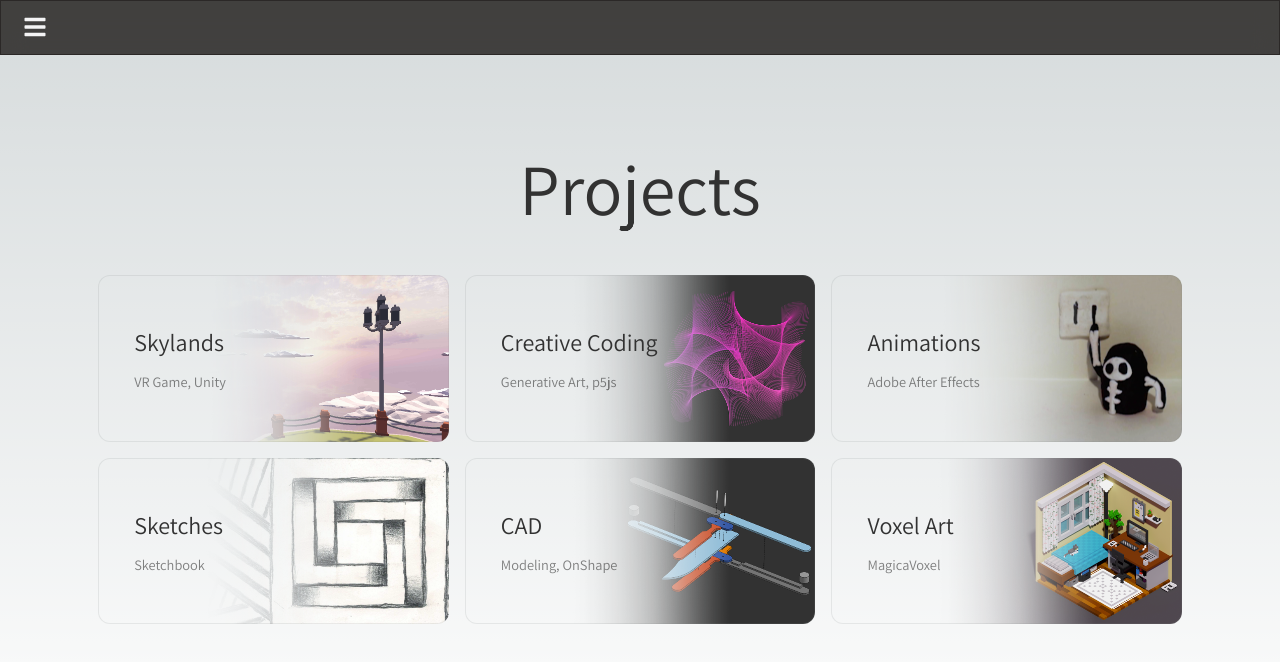
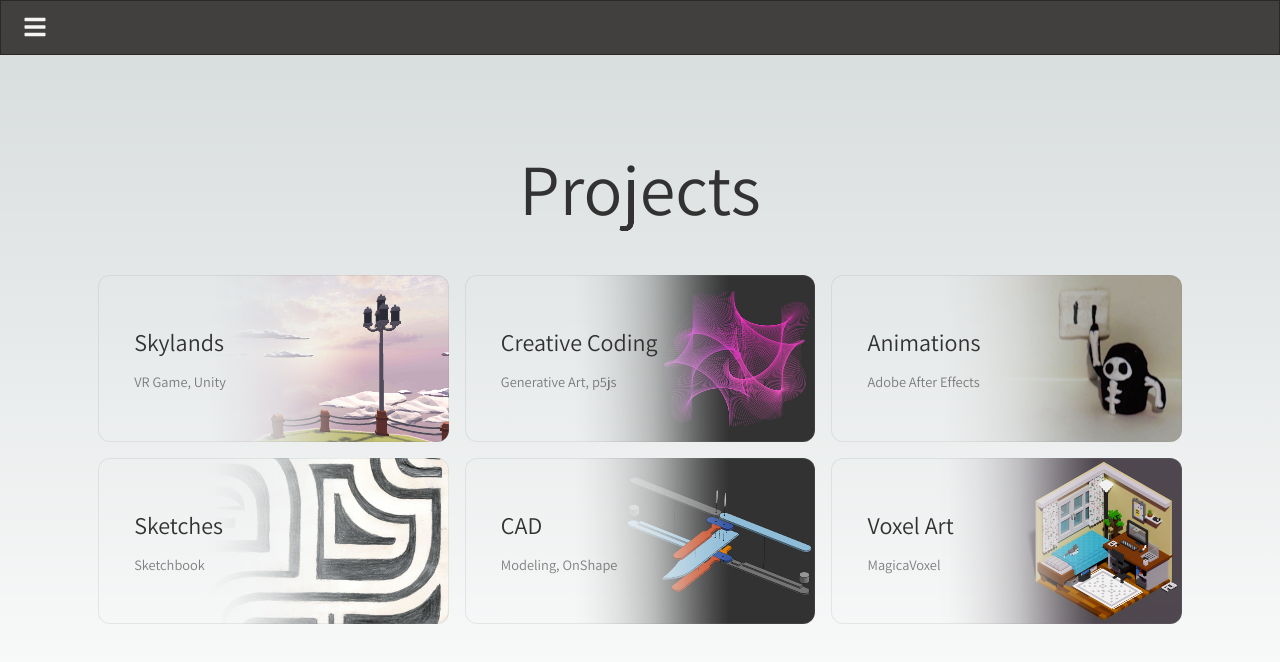
Before and after one commit to flokleiser/nextjs-flo, a Next.js app: page /projects in a window 1280 px wide. Shown: the top 662 px of the page. Built offline with nearby package versions, Linux system fonts and the light colour scheme.

Commit message:
fixed image for sketch (thx mich <3)

```diff
--- a/app/projects/page.js
+++ b/app/projects/page.js
@@ -62,7 +62,7 @@ export default function projects() {
             <a
             className={styles.card}
             href = '/projects/sketches'
-            style={{ backgroundImage: 'url("/images/cards/sketches transparent2.png")',
+            style={{ backgroundImage: 'url("/images/cards/sketches transparent4.png")',
                     backgroundSize: '102%',
                     backgroundPosition: 'center'}}
             rel="noopener noreferrer"
```
